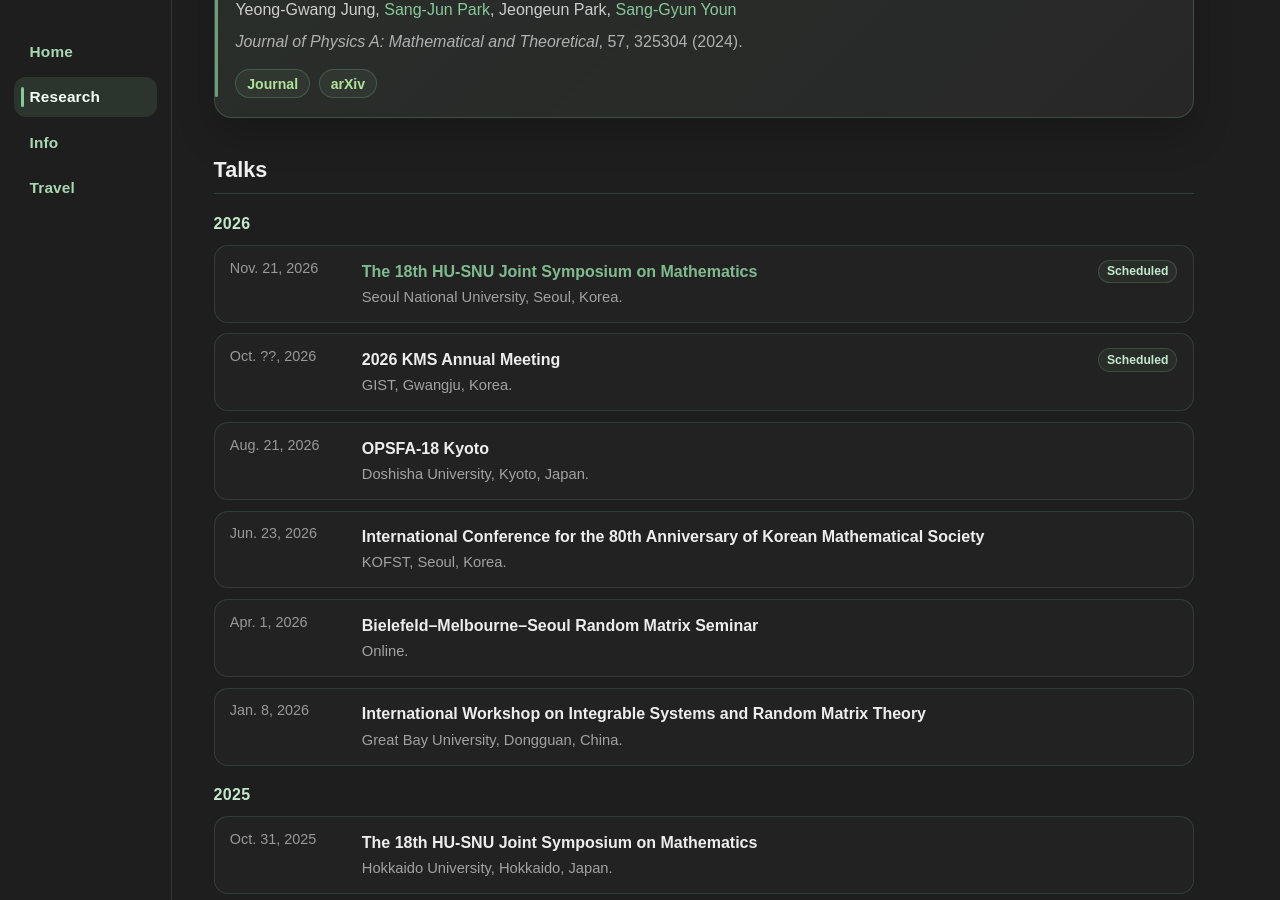
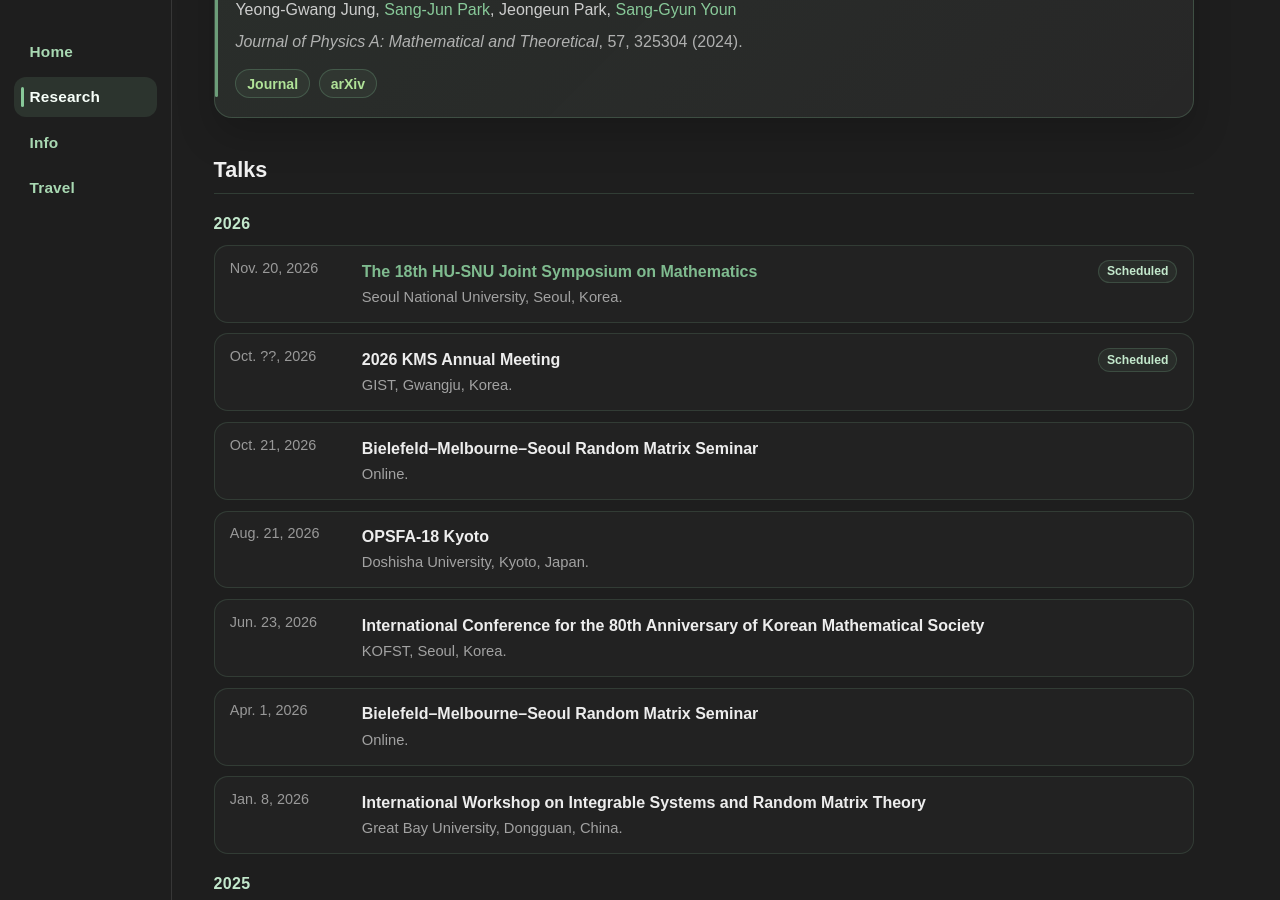
Before and after one commit to y-gJung/y-gJung.github.io, a Jekyll site: the page built from research.md, in a window 1280 px wide and 900 px high, scrolled down 1158 px. Built offline with Jekyll 4.4.1, drawn with Linux system fonts in a browser that asks for light colours.

Commit message:
Update research.md

```diff
--- a/research.md
+++ b/research.md
@@ -114,7 +114,7 @@ title: Research
       <h3 class="talk-year">2026</h3>
       <div class="talk-list-modern">
         <article class="talk-item">
-          <time class="talk-date" datetime="2026-11-20">Nov. 21, 2026</time>
+          <time class="talk-date" datetime="2026-11-20">Nov. 20, 2026</time>
           <div class="talk-body">
             <a class="talk-title" href="" target="_blank" rel="noopener noreferrer">
               The 18th HU-SNU Joint Symposium on Mathematics
@@ -132,6 +132,15 @@ title: Research
             <p class="talk-meta">GIST, Gwangju, Korea.</p>
           </div>
           <span class="talk-badge">Scheduled</span>
+        </article>
+        <article class="talk-item">
+          <time class="talk-date" datetime="2026-10-21">Oct. 21, 2026</time>
+          <div class="talk-body">
+            <a class="talk-title" href="https://sites.google.com/view/bms-rmt-seminar/home?authuser=0" target="_blank" rel="noopener noreferrer">
+              Bielefeld&ndash;Melbourne&ndash;Seoul Random Matrix Seminar
+            </a>
+            <p class="talk-meta">Online.</p>
+          </div>
         </article>
         <article class="talk-item">
           <time class="talk-date" datetime="2026-08-21">Aug. 21, 2026</time>
```
